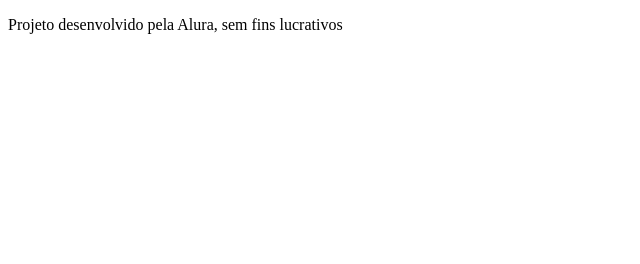
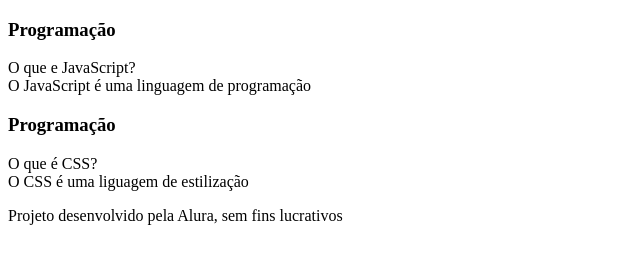
Before and after one commit to joaoviniciussant/3-trimestre, a plain HTML site: page index.html in a window 1280 px wide. Shown: the whole page, without its empty margins (0-640 px from the left). Drawn offline with Linux system fonts and the light colour scheme.

Commit message:
Add files via upload

```diff
--- a/index.html
+++ b/index.html
@@ -9,8 +9,27 @@
     <main>
         <section id="container">
             <article class="cartao">
-        <div class="cartao__conteudo"></div>
+        <div class="cartao__conteudo">
+            <h3>Programação</h3>
+            <div class="cartao__conteudo__pergunta">
+                O que e JavaScript?
+            </div>
+            <div class="cartao__conteudo__resposta">
+                O JavaScript é uma linguagem de programação
+            </div>
+        </div>
             </article>
+            <article class="cartao">
+                <div class="cartao__conteudo">
+                    <h3>Programação</h3>
+                    <div class="cartao__conteudo__pergunta">
+                        O que é CSS?
+                    </div>
+                    <div class="cartao__conteudo__resposta">
+                        O CSS é uma liguagem de estilização
+                    </div>
+                </div>
+                    </article>
         </section>
     </main>
     <footer>
```
